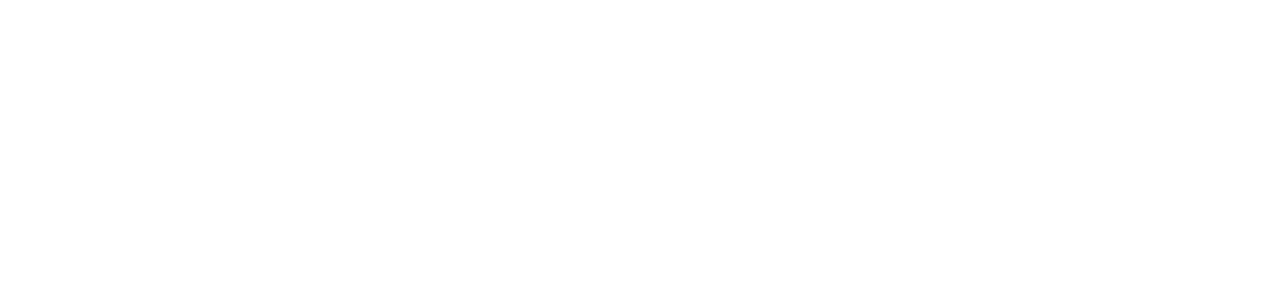
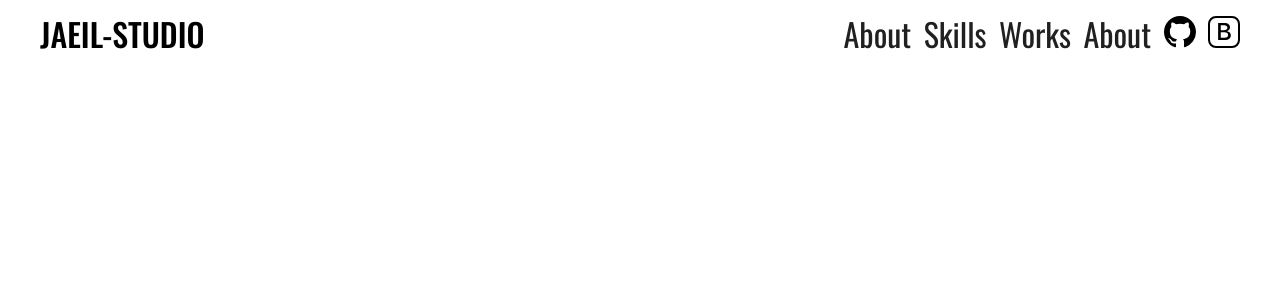
Before and after one commit to JaeilJO/JaeilStudio, a Next.js app: page / in a window 1280 px wide. Shown: the top 300 px of the page. Built offline with nearby package versions, Linux system fonts and the light colour scheme.

Commit message:
feat : Create Main File

```diff
--- a/src/pages/components/layouts/Header/index.styled.ts
+++ b/src/pages/components/layouts/Header/index.styled.ts
@@ -6,7 +6,7 @@
     top: 0;
     height: 100%;
     background-color: ${({ theme }) => theme.color.white};
-    padding: 0px 40px;
+    padding: 10px 40px;
     display: flex;
     align-items: center;
     justify-content: space-between;
--- a/src/pages/index.tsx
+++ b/src/pages/index.tsx
@@ -1,3 +1,5 @@
+import Header from "./components/layouts/Header";
+
 export default function Home() {
-  return <></>;
+  return <Header />;
 }
```
Also changed, not shown: src/pages/components/Section/index.styled.ts (added, +10 -0 lines), src/pages/components/Section/index.tsx (added, +11 -0 lines).
